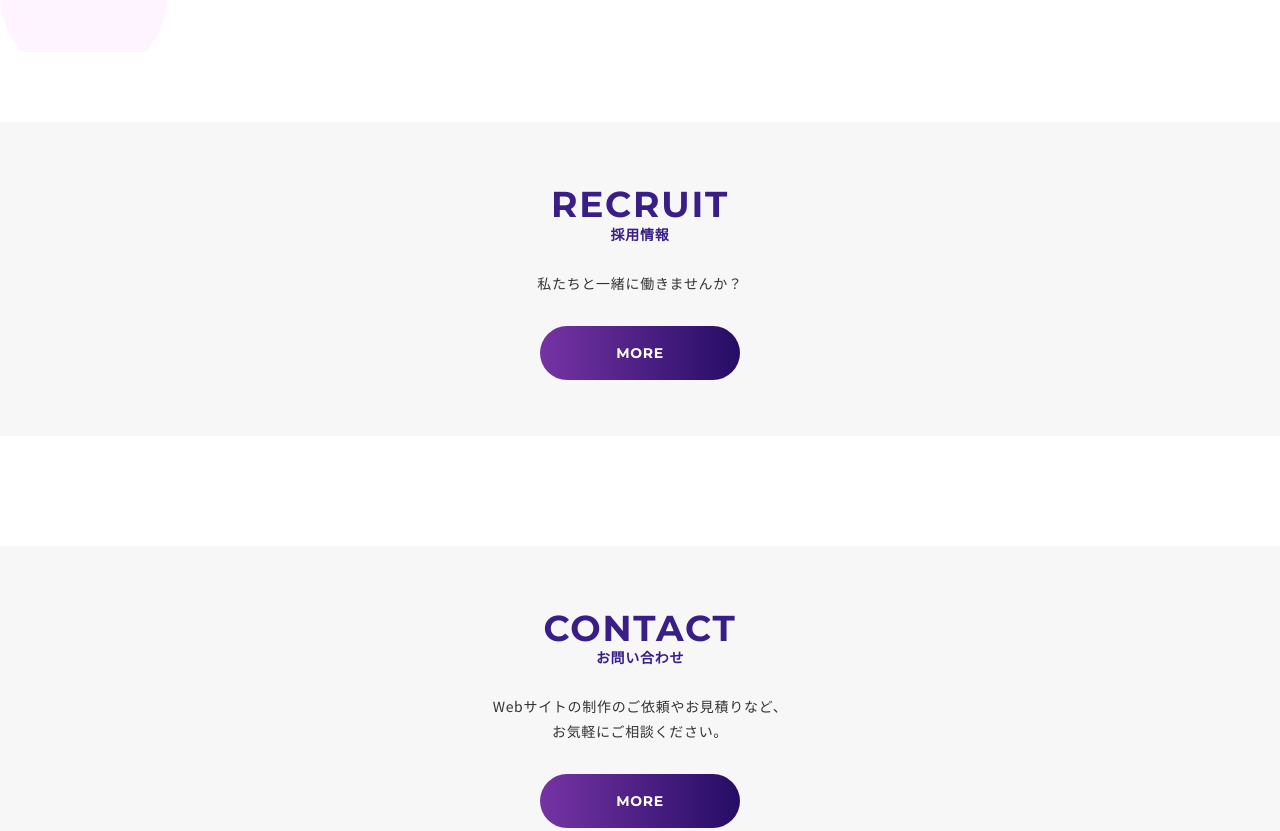
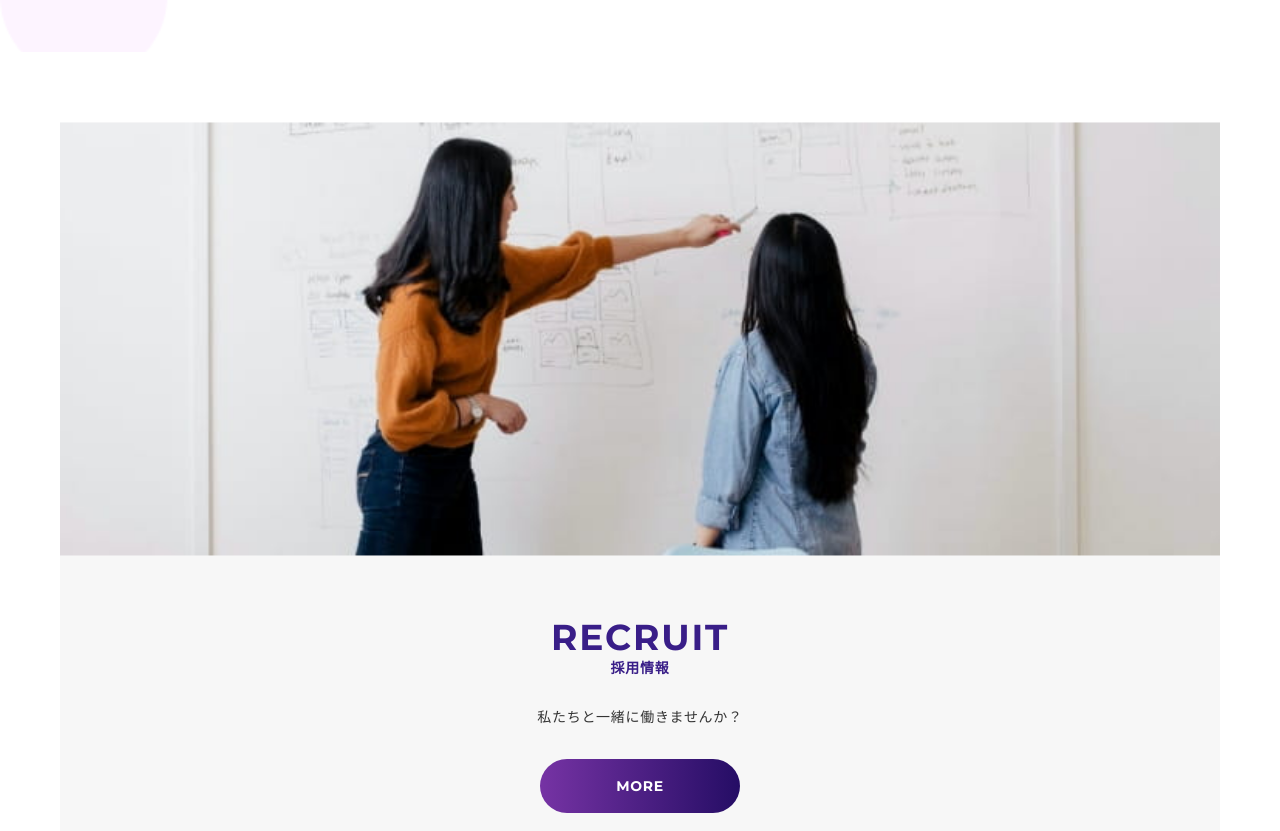
Before and after one commit to Hi-web-design/codeups-live-03, a website: page index.html in a window 1280 px wide. Shown: the part 4440-5271 px from the top of the page. Drawn offline with nearby package versions, Linux system fonts and the light colour scheme.

Commit message:
20220421

```diff
--- a/index.html
+++ b/index.html
@@ -210,14 +210,14 @@
 
   <section class="l-recruit p-recruit">
     <div class="p-recruit__inner l-inner">
-      <!-- <div class="p-recruit__img">
+      <div class="p-recruit__img">
         <img src="./images/common/recruit.jpg" alt="">
-      </div> -->
-      <div class="p-recruit__title c-section-header">
-        <p class="c-section-header__entitle">recruit</p>
-        <h2 class="c-section-header__jatitle">採用情報</h2>
       </div>
       <div class="p-recruit__contents">
+        <div class="p-recruit__title c-section-header">
+          <p class="c-section-header__entitle">recruit</p>
+          <h2 class="c-section-header__jatitle">採用情報</h2>
+        </div>
         <div class="p-recruit__content">
           <p class="p-recruit__text">
             私たちと一緒に働きませんか？
--- a/src/sass/object/project/_p-recruit.scss
+++ b/src/sass/object/project/_p-recruit.scss
@@ -1,12 +1,40 @@
 @use "global" as *;
 
 .p-recruit {
+
+}
+
+.p-recruit__inner.l-inner {
+  padding: 0;
+}
+
+.p-recruit__img {
+  position: relative;
+}
+
+.p-recruit__img::before {
+  content: "";
+  display: block;
+  padding-top: 37.3333%; // 140/375
+}
+
+.p-recruit__img img {
+  position: absolute;
+  top: 50%;
+  left: 50%;
+  transform: translate(-50%, -50%);
+  width: 100%;
+  height: 100%;
+  object-fit: cover;
+}
+
+.p-recruit__contents {
   padding-top: rem(60);
   padding-bottom: rem(56);
   background-color: $bg-ligthgray;
 }
 
-.p-recruit__contents {
+.p-recruit__content {
   margin-top: rem(30);
 }
 
```
Also changed, not shown: css/styles.css, 1 other file.
